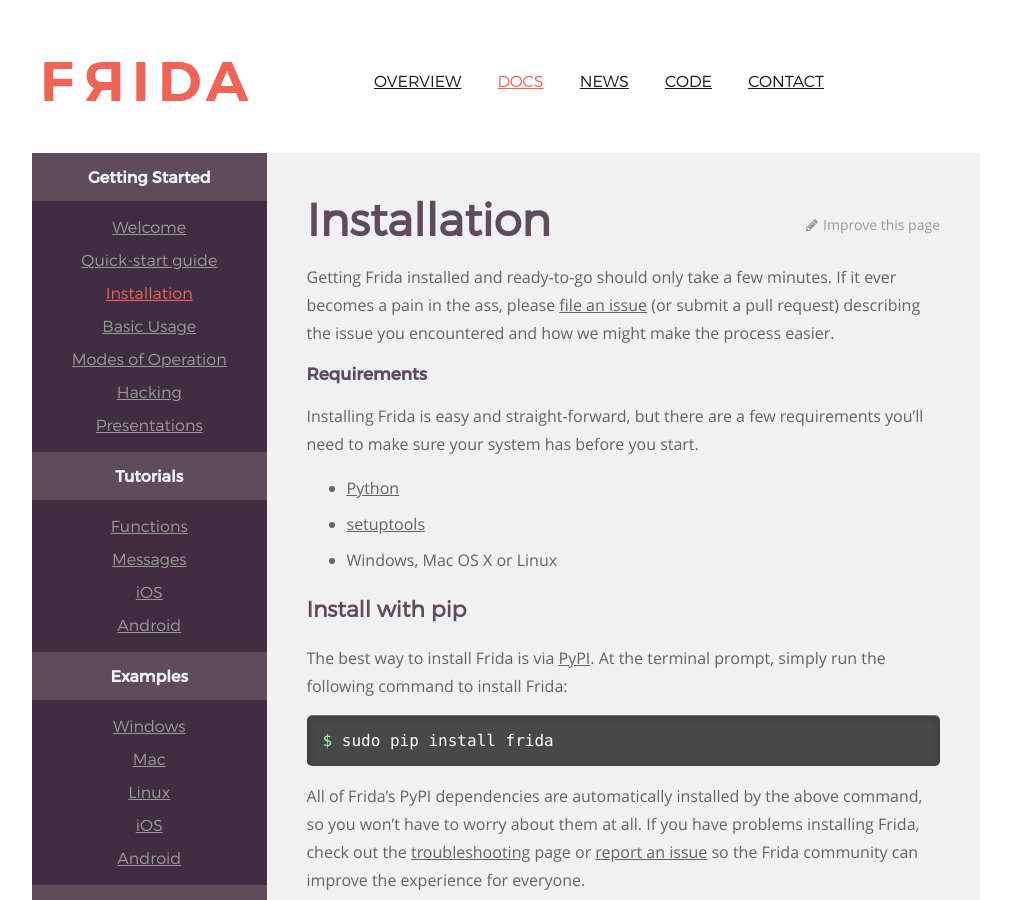
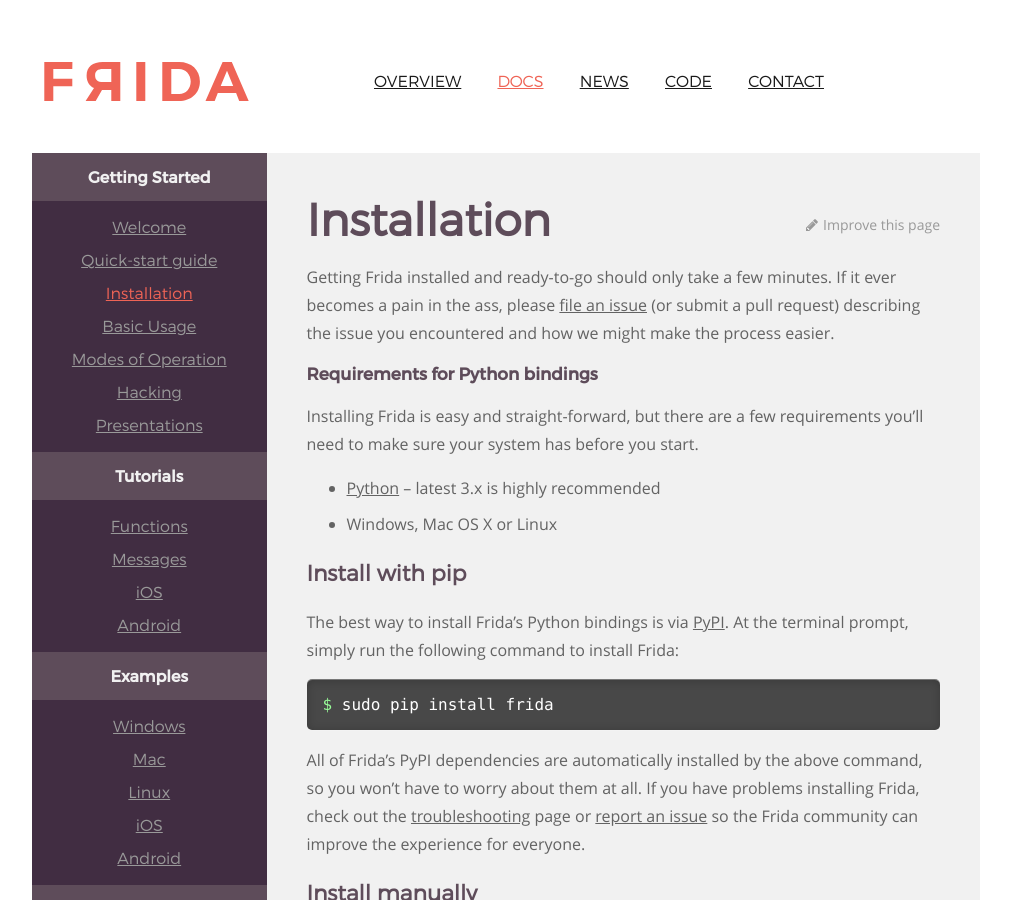
Before and after one commit to frida/frida-website, a Jekyll site: the page built from _docs/installation.md, in a window 1280 px wide and 900 px high. Shown: the whole window, without its empty margins (129-1140 px from the left). Built offline with Jekyll 4.4.1, drawn with Linux system fonts in a browser that asks for light colours.

Commit message:
Improve the installation instructions

```diff
--- a/_docs/installation.md
+++ b/_docs/installation.md
@@ -9,18 +9,17 @@ ever becomes a pain in the ass, please [file an
 issue]({{ site.organization_url }}/frida-website/issues/new) (or submit a pull request)
 describing the issue you encountered and how we might make the process easier.
 
-### Requirements
+### Requirements for Python bindings
 
 Installing Frida is easy and straight-forward, but there are a few requirements
 you’ll need to make sure your system has before you start.
 
-- [Python](http://python.org/)
-- [setuptools](https://pypi.python.org/pypi/setuptools)
+- [Python](http://python.org/) – latest 3.x is highly recommended
 - Windows, Mac OS X or Linux
 
 ## Install with pip
 
-The best way to install Frida is via
+The best way to install Frida's Python bindings is via
 [PyPI](https://pypi.python.org/pypi/frida). At the terminal prompt,
 simply run the following command to install Frida:
 
```
